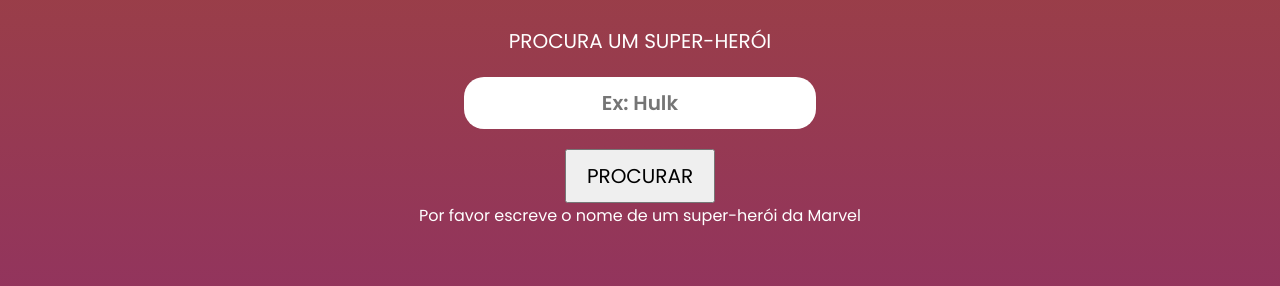
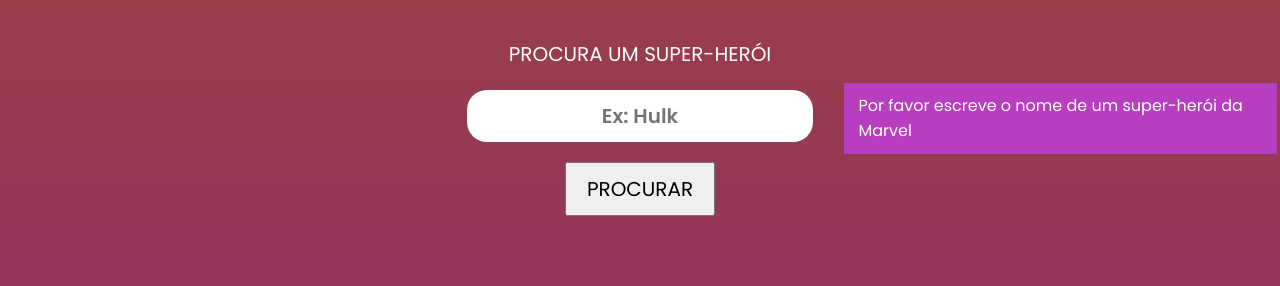
Before and after one commit to JMira84/marvel_heroes, a plain HTML site: page index.html in a window 1280 px wide. Both pictures are taken after a click on the button "Procurar". Shown: the part 378-664 px from the top of the page. Drawn offline with Linux system fonts and the light colour scheme.

Commit message:
changed some class names

```diff
--- a/style/style.css
+++ b/style/style.css
@@ -113,7 +113,7 @@ label,
     outline: none;
 }
 
-.error {
+.alert {
     position: absolute;
     display: none;
     top: 25%;
@@ -123,7 +123,7 @@ label,
     animation: alert .5s ease-in-out;
 }
 
-.error-msg {
+.alert-msg {
     padding: 10px 15px;
     background-color: #b73ebf;
 }
```
